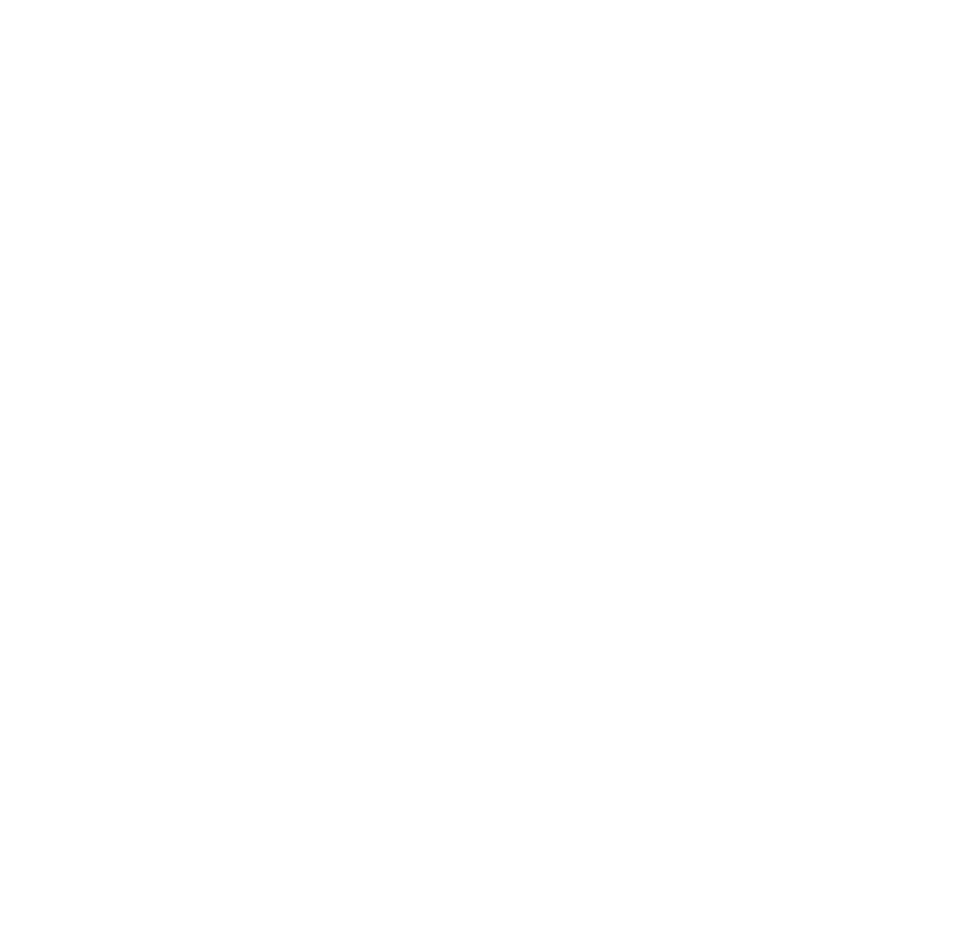
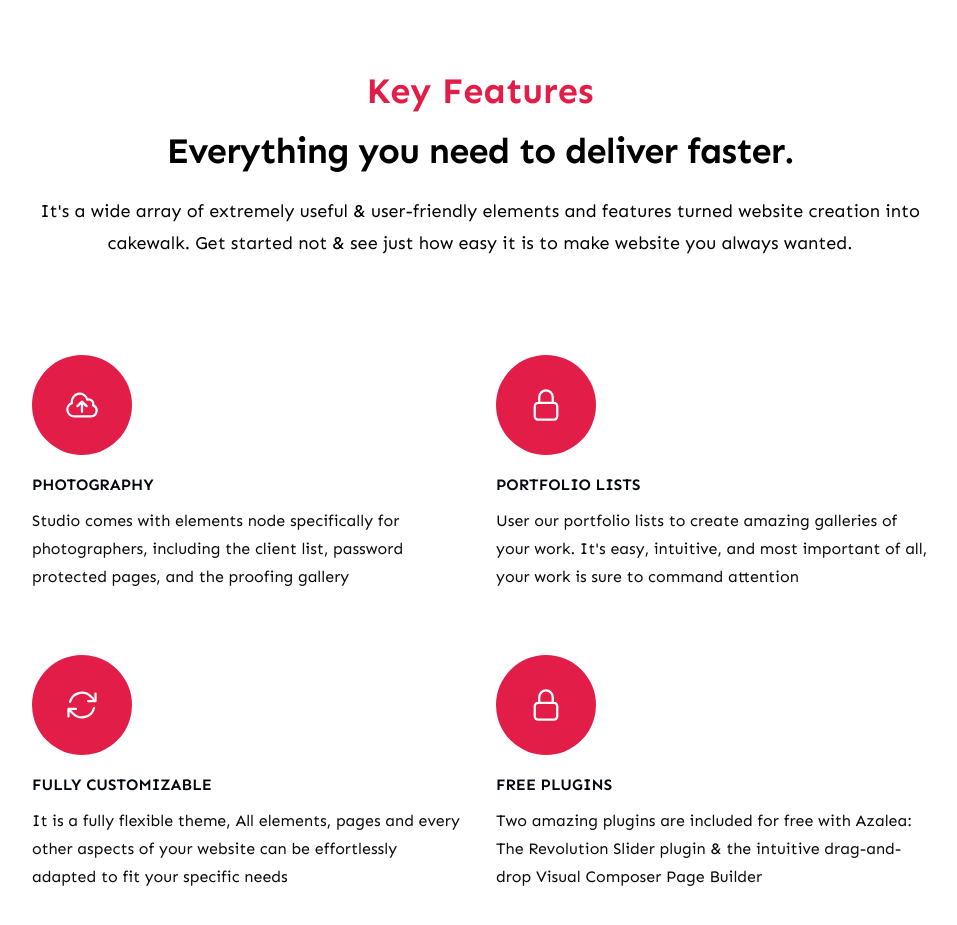
Before and after one commit to zreonx/photography-site, a Next.js app: page / in a window 1280 px wide. Shown: the part 1060-1985 px from the top of the page, without its empty margins (160-1117 px from the left). Built offline with nearby package versions, Linux system fonts and the light colour scheme.

Commit message:
Adde features components

```diff
--- a/app/page.tsx
+++ b/app/page.tsx
@@ -1,3 +1,4 @@
+import Features from "@/components/Features";
 import Hero from "@/components/Hero";
 import Image from "next/image";
 
@@ -5,6 +6,7 @@
   return (
     <main>
       <Hero />
+      <Features />
     </main>
   );
 }
--- /dev/null
+++ b/components/Features.tsx
@@ -0,0 +1,85 @@
+import {
+  ArrowPathIcon,
+  CloudArrowUpIcon,
+  FingerPrintIcon,
+  LockClosedIcon,
+} from "@heroicons/react/24/outline";
+
+const features = [
+  {
+    name: "PHOTOGRAPHY",
+    description:
+      "Studio comes with elements node specifically for photographers, including the client list, password protected pages, and the proofing gallery",
+    icon: CloudArrowUpIcon,
+  },
+  {
+    name: "PORTFOLIO LISTS",
+    description:
+      "User our portfolio lists to create amazing galleries of your work. It's easy, intuitive, and most important of all, your work is sure to command attention",
+    icon: LockClosedIcon,
+  },
+  {
+    name: "FULLY CUSTOMIZABLE",
+    description:
+      "It is a fully flexible theme, All elements, pages and every other aspects of your website can be effortlessly adapted to fit your specific needs",
+    icon: ArrowPathIcon,
+  },
+  {
+    name: "FREE PLUGINS",
+    description:
+      "Two amazing plugins are included for free with Azalea: The Revolution Slider plugin & the intuitive drag-and-drop Visual Composer Page Builder",
+    icon: LockClosedIcon,
+  },
+];
+const Features = () => {
+  return (
+    <section className='pb-12 xl:py-24'>
+      <div className='container mx-auto'>
+        <h2 className='section-title mb-2 xl:mb-3 text-center mx-auto'>
+          Key Features
+        </h2>
+        <div className='flex flex-col '>
+          <div className='mx-auto max-w-7xl text-center'>
+            <p className='mt-2 text-3xl font-bold tracking-tight text-black dark:text-gray-50 sm:text-4xl'>
+              Everything you need to deliver faster.
+            </p>
+            <p className='mt-6 text-lg leading-8 text-black dark:text-white/90'>
+              It's a wide array of extremely useful & user-friendly elements and
+              features turned website creation into cakewalk. Get started not &
+              see just how easy it is to make website you always wanted.
+            </p>
+          </div>
+        </div>
+        {/* features lists */}
+
+        <div className='mx-auto mt-16 max-w-2xl sm:mt-20 lg:mt-24 lg:max-w-4xl'>
+          <dl className='grid max-w-xl grid-cols-1 gap-x-8 gap-y-10 lg:max-w-none lg:grid-cols-2 lg:gap-y-16 '>
+            {features.map((feature, index) => (
+              <div
+                className='relative hover:scale-105 transition-all'
+                key={feature.name}
+              >
+                <dt className='text-base font-semibold leading-7 text-muted-foreground justify-center'>
+                  <div className='flex flex-col w-[100px] h-[100px] bg-primary rounded-full items-center mb-4 justify-center'>
+                    <feature.icon
+                      className='h-[36px] w-[36px] text-white'
+                      aria-hidden='true'
+                    />
+                  </div>
+                  <div className='text-gray-950 dark:text-gray-50'>
+                    {feature.name}
+                  </div>
+                </dt>
+                <dd className='mt-2 text-base leading-7'>
+                  {feature.description}
+                </dd>
+              </div>
+            ))}
+          </dl>
+        </div>
+      </div>
+    </section>
+  );
+};
+
+export default Features;
--- a/package.json
+++ b/package.json
@@ -9,6 +9,7 @@
     "lint": "next lint"
   },
   "dependencies": {
+    "@heroicons/react": "^2.1.5",
     "@hookform/resolvers": "^3.9.0",
     "@radix-ui/react-accordion": "^1.2.0",
     "@radix-ui/react-dialog": "^1.1.1",
```
Also changed, not shown: 1 other file (tests, documents, lock files or other folders).
